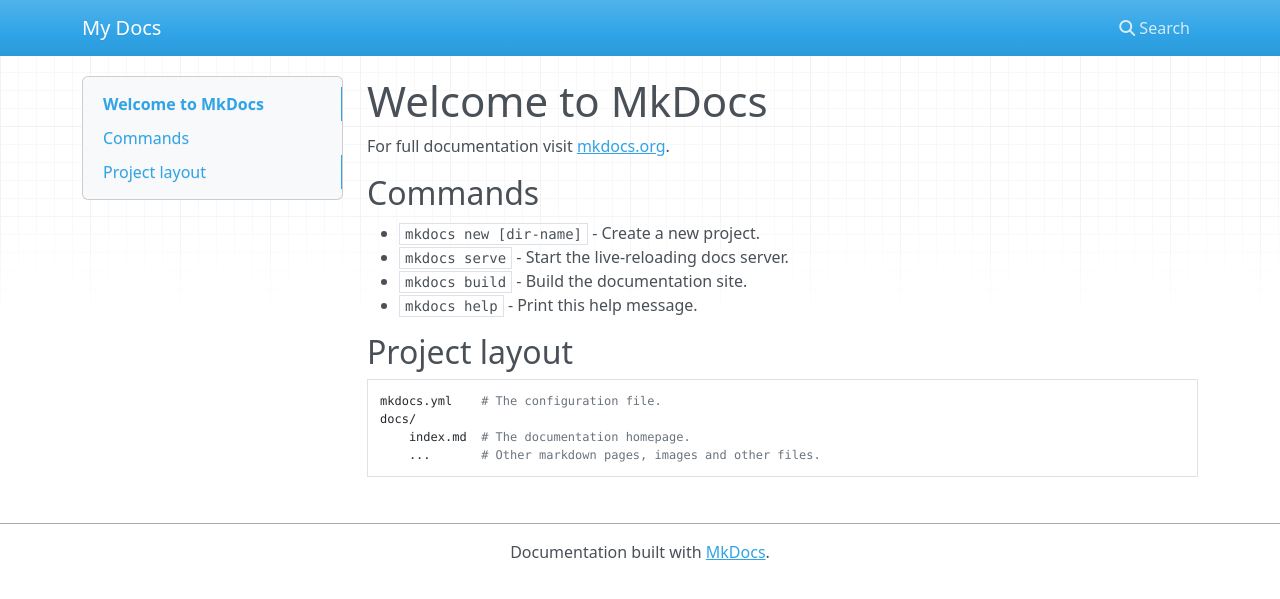
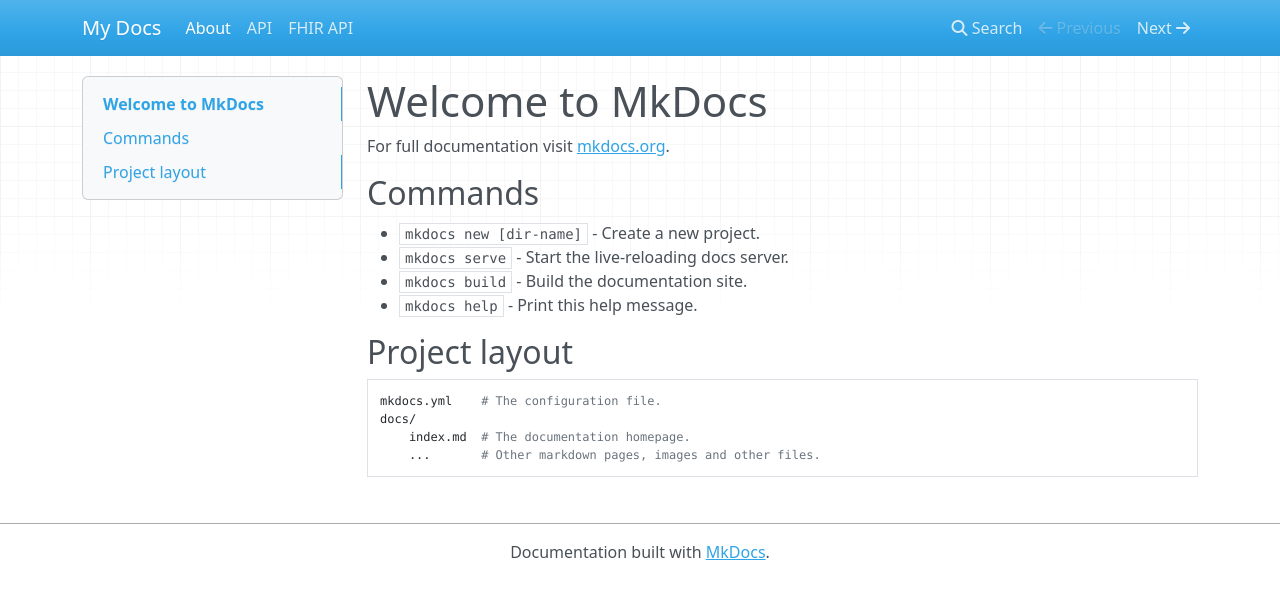
Before and after one commit to MohGovIL/Clinical-Documentation, an MkDocs documentation site: the page built from docs/index.md, in a window 1280 px wide. Shown: the top 599 px of the page. Built offline with MkDocs 1.6.1, drawn with Linux system fonts in a browser that asks for light colours; nearby versions of some CDN libraries.

Commit message:
add pages

```diff
--- a/mkdocs.yml
+++ b/mkdocs.yml
@@ -1 +1,5 @@
 site_name: My Docs
+nav:
+    - About: index.md
+    - API: api.md
+    - FHIR API: fhir.md
```
Also changed, not shown: docs/api.md (added, +1 -0 lines), docs/fhir.md (added, +1 -0 lines), 1 other file.
